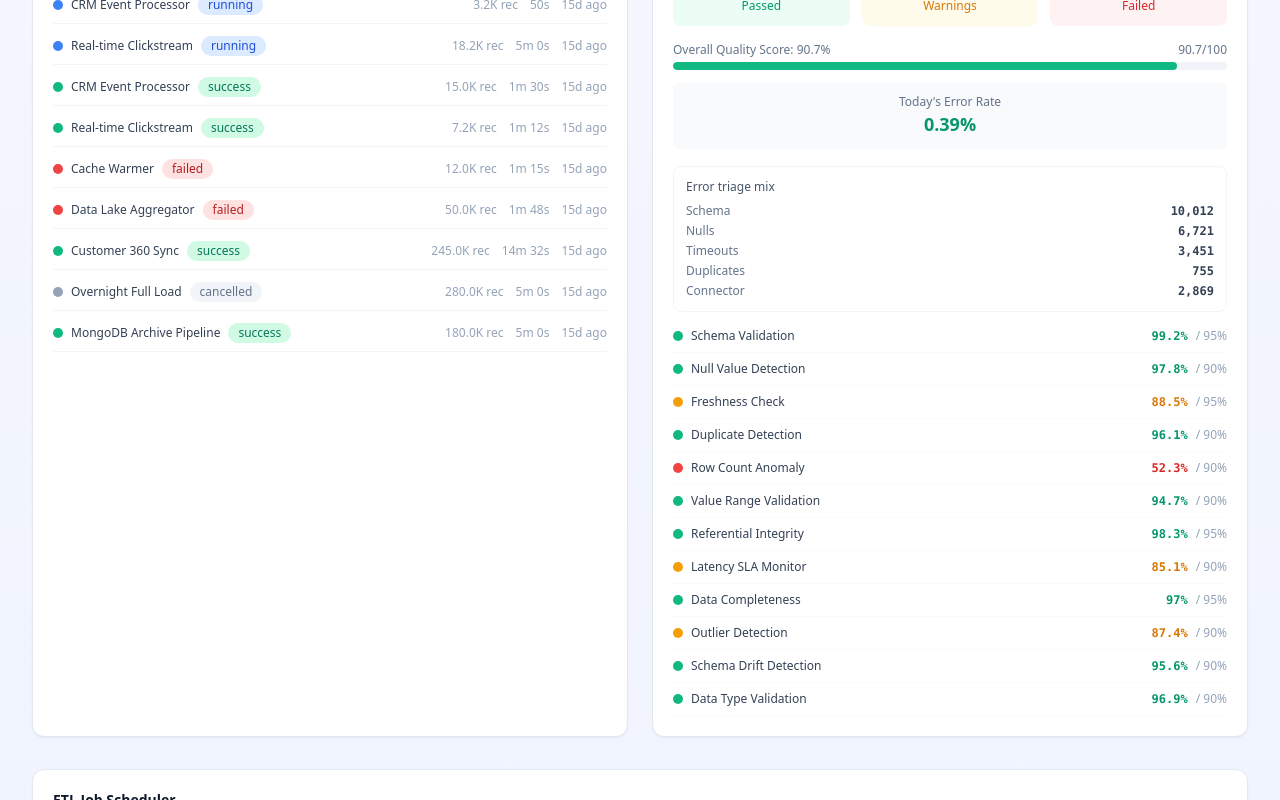
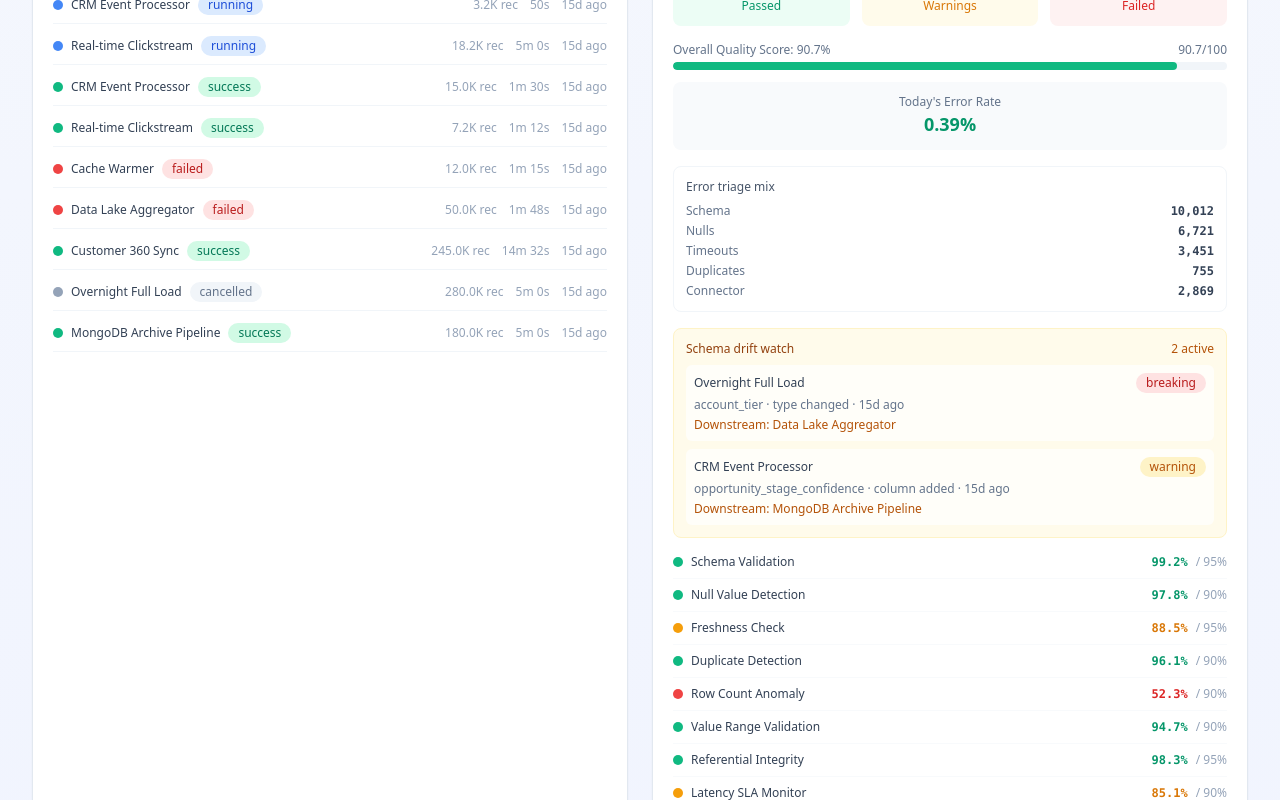
Before and after one commit to tensorgarden/data-pipeline-studio, a Next.js app: page / in a window 1280 px wide. Shown: the part 1517-2317 px from the top of the page. Built offline with nearby package versions, Linux system fonts and the light colour scheme.

Commit message:
Add schema drift impact tracking

```diff
--- a/src/app/page.tsx
+++ b/src/app/page.tsx
@@ -7,6 +7,7 @@ import {
   pipelineRuns,
   sourceConnectors,
   etlJobs,
+  schemaDriftEvents,
   computeMetrics,
 } from "@/lib/demo-data";
 import {
@@ -212,6 +213,9 @@ function QualityDashboard({
     { label: "Duplicates", value: errorBreakdown.duplicates },
     { label: "Connector", value: errorBreakdown.connectorErrors },
   ].filter((category) => category.value > 0);
+  const activeDriftEvents = schemaDriftEvents.filter(
+    (event) => event.status !== "resolved"
+  );
 
   return (
     <Card>
@@ -272,6 +276,54 @@ function QualityDashboard({
               </span>
             </div>
           ))}
+        </div>
+      </div>
+      <div className="mb-4 rounded-lg border border-amber-100 bg-amber-50 p-3">
+        <div className="mb-2 flex items-center justify-between">
+          <p className="text-xs font-medium text-amber-800">
+            Schema drift watch
+          </p>
+          <span className="text-xs text-amber-700">
+            {activeDriftEvents.length} active
+          </span>
+        </div>
+        <div className="space-y-2">
+          {activeDriftEvents.map((event) => {
+            const pipe = pipelines.find((p) => p.id === event.pipelineId);
+            const downstreamNames = event.downstreamPipelineIds
+              .map((id) => pipelines.find((p) => p.id === id)?.name ?? id)
+              .join(", ");
+
+            return (
+              <div
+                key={event.id}
+                className="rounded-md bg-white/70 p-2 text-xs"
+              >
+                <div className="mb-1 flex items-center justify-between gap-2">
+                  <span className="font-medium text-slate-700">
+                    {pipe?.name ?? event.pipelineId}
+                  </span>
+                  <Badge
+                    variant={
+                      event.severity === "breaking"
+                        ? "danger"
+                        : event.severity === "warning"
+                          ? "warning"
+                          : "info"
+                    }
+                  >
+                    {event.severity}
+                  </Badge>
+                </div>
+                <p className="text-slate-500">
+                  {event.fieldName} · {event.changeType.replace("_", " ")} · {timeAgo(event.detectedAt)}
+                </p>
+                <p className="mt-1 text-amber-700">
+                  Downstream: {downstreamNames || "none"}
+                </p>
+              </div>
+            );
+          })}
         </div>
       </div>
       <div className="space-y-2">
--- a/src/lib/demo-data.ts
+++ b/src/lib/demo-data.ts
@@ -9,6 +9,7 @@ import {
   DataFreshness,
   ErrorBreakdown,
   RunErrorBreakdown,
+  SchemaDriftEvent,
 } from "./types";
 
 export const dataQualityChecks: DataQualityCheck[] = [
@@ -222,6 +223,48 @@ export const dataFreshnessRecords: DataFreshness[] = [
     nextCheckDue: "2026-06-10T04:30:00Z",
     businessImpact:
       "Archive freshness cannot be confirmed until the MongoDB connector recovers and emits a trusted watermark.",
+  },
+];
+
+export const schemaDriftEvents: SchemaDriftEvent[] = [
+  {
+    id: "drift-1",
+    pipelineId: "p-6",
+    sourceId: "src-1",
+    fieldName: "account_tier",
+    changeType: "type_changed",
+    severity: "breaking",
+    status: "remediating",
+    detectedAt: "2026-06-09T10:11:00Z",
+    downstreamPipelineIds: ["p-3"],
+    remediationPlan:
+      "Hold Data Lake Aggregator publishing, update the typed revenue transform, and replay the overnight load after the PostgreSQL contract is approved.",
+  },
+  {
+    id: "drift-2",
+    pipelineId: "p-5",
+    sourceId: "src-7",
+    fieldName: "opportunity_stage_confidence",
+    changeType: "column_added",
+    severity: "warning",
+    status: "monitoring",
+    detectedAt: "2026-06-09T10:33:00Z",
+    downstreamPipelineIds: ["p-8"],
+    remediationPlan:
+      "Register the nullable CRM field in the MongoDB archive contract before promotion so downstream analysts see an intentional schema extension.",
+  },
+  {
+    id: "drift-3",
+    pipelineId: "p-2",
+    sourceId: "src-3",
+    fieldName: "session_referrer_url",
+    changeType: "semantic_change",
+    severity: "info",
+    status: "resolved",
+    detectedAt: "2026-06-09T09:52:00Z",
+    downstreamPipelineIds: [],
+    remediationPlan:
+      "Documented the campaign-tagging semantic shift and confirmed real-time funnel analytics dashboards already normalize the new URL format.",
   },
 ];
 
--- a/src/lib/types.ts
+++ b/src/lib/types.ts
@@ -5,6 +5,13 @@ export type ConnectorType = "postgres" | "mysql" | "bigquery" | "s3" | "kafka" |
 export type ConnectorHealth = "healthy" | "degraded" | "down" | "unknown";
 export type QualityStatus = "pass" | "warn" | "fail" | "pending";
 export type FreshnessStatus = "fresh" | "stale" | "unknown";
+export type SchemaDriftChangeType =
+  | "column_added"
+  | "column_removed"
+  | "type_changed"
+  | "semantic_change";
+export type SchemaDriftSeverity = "info" | "warning" | "breaking";
+export type SchemaDriftStatus = "monitoring" | "remediating" | "resolved";
 export type PipelineErrorCategory =
   | "schema_violation"
   | "null_violation"
@@ -42,6 +49,19 @@ export interface DataFreshness {
   lastChecked: string;
   nextCheckDue: string;
   businessImpact: string;
+}
+
+export interface SchemaDriftEvent {
+  id: string;
+  pipelineId: string;
+  sourceId: string;
+  fieldName: string;
+  changeType: SchemaDriftChangeType;
+  severity: SchemaDriftSeverity;
+  status: SchemaDriftStatus;
+  detectedAt: string;
+  downstreamPipelineIds: string[];
+  remediationPlan: string;
 }
 
 export interface ErrorBreakdown {
```
Also changed, not shown: 1 other file (tests, documents, lock files or other folders).
